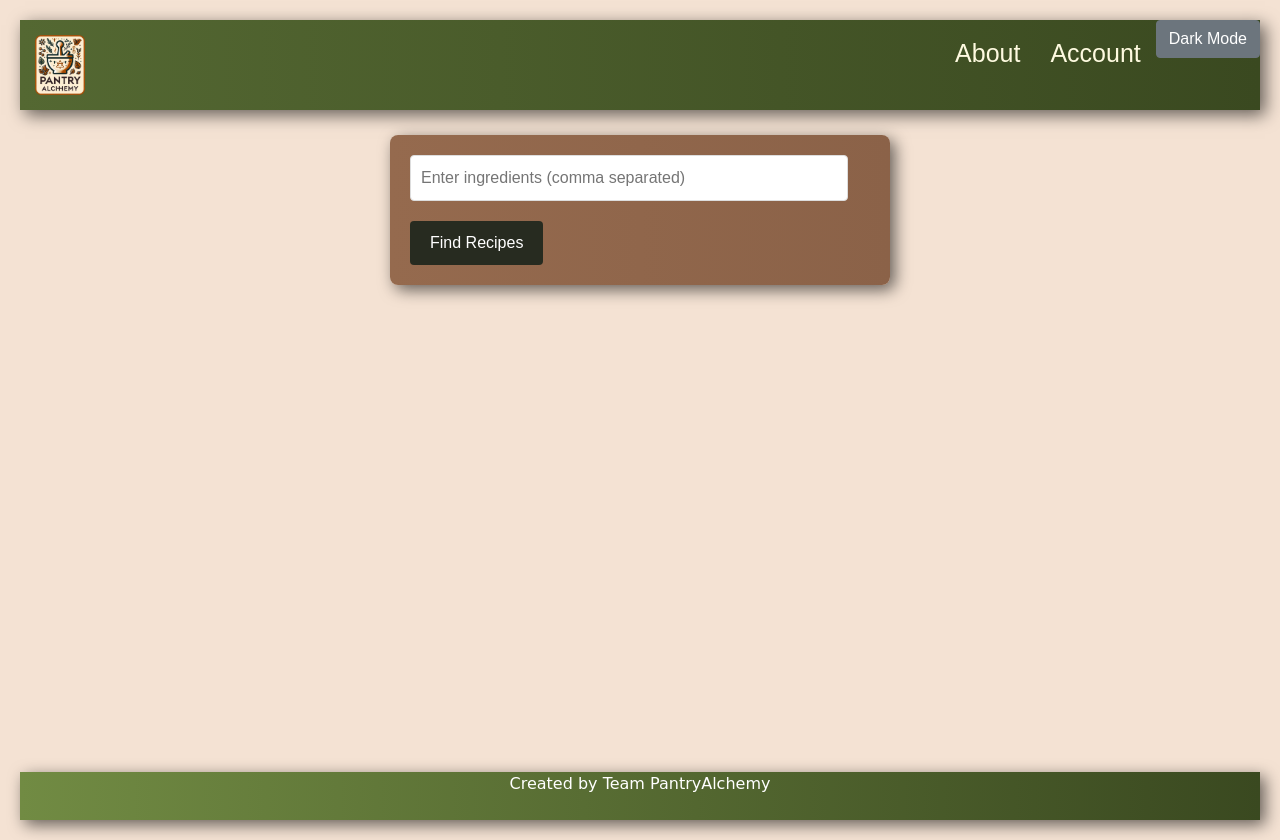
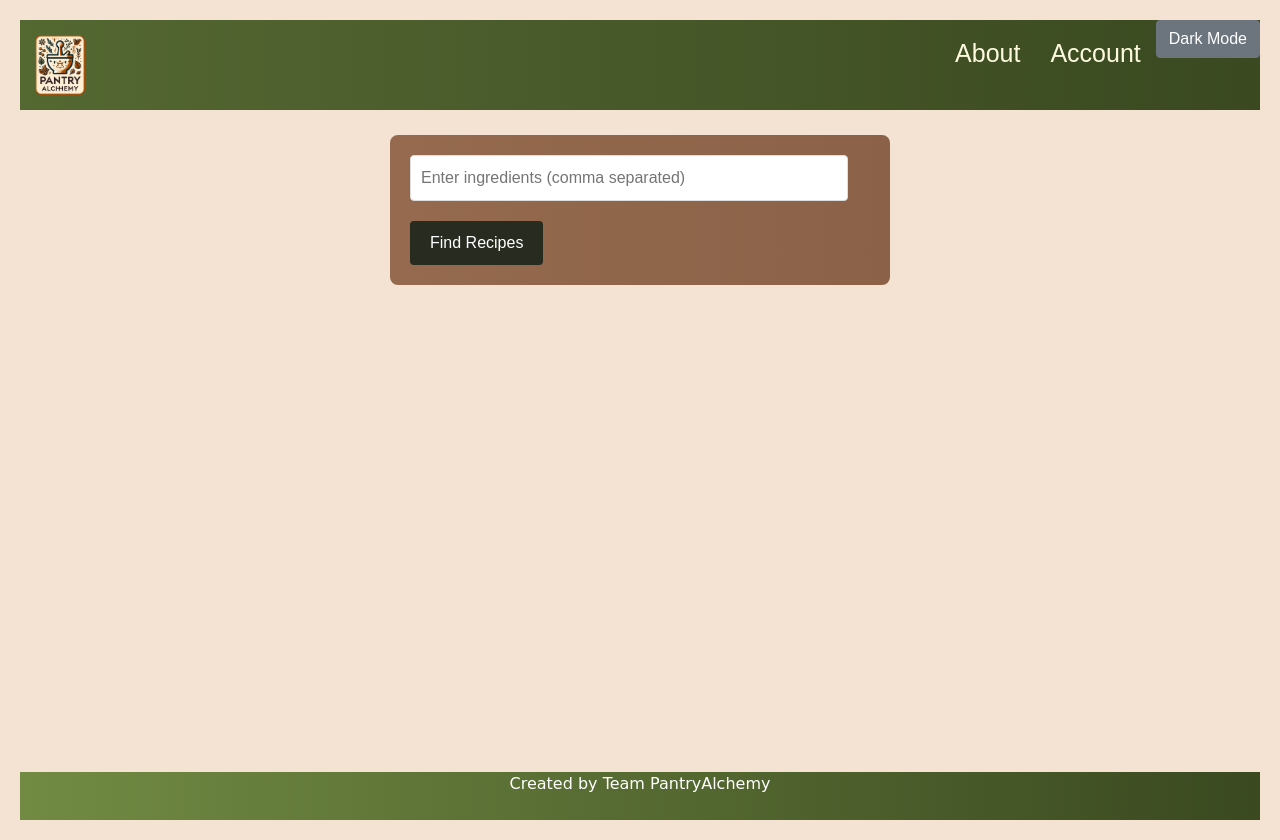
Before and after one commit to abbybrink/PantryAlchemy, a Flask app: page / in a window 1280 px wide. Run offline with Flask 2, Linux system fonts and the light colour scheme; some libraries are stand-ins or nearby versions.

Commit message:
i commented out the shadows. if u guys like it, we can uncomment it

```diff
--- a/static/styles/stylesheet.css
+++ b/static/styles/stylesheet.css
@@ -30,9 +30,8 @@ form {
    background: linear-gradient(to right, #956a4e, #8b6248);
    padding: 20px;
    border-radius: 8px;
-   /*box-shadow: 10px 10px 5px rgba(0,0,0,0.1);*/
-   box-shadow:
-      0.3em 0.3em 1em rgba(4, 4, 4, 0.6);
+   /* box-shadow:
+      0.3em 0.3em 1em rgba(4, 4, 4, 0.6); */
    max-width: 500px;
    margin: 20px auto;
 }
@@ -72,7 +71,7 @@ button:hover {
    background-color: #fff;
    padding: 20px;
    border-radius: 8px;
-   box-shadow: 0 4px 8px rgba(0, 0, 0, 0.1);
+   /* box-shadow: 0 4px 8px rgba(0, 0, 0, 0.1); */
    transition: transform 0.3s, box-shadow 0.3s;
    display: flex; /* Add this line to make it a flex container */
 }
@@ -159,8 +158,8 @@ button:hover {
 .taskbar {
    background: linear-gradient(to right, #546832, #3a4920);
    overflow: hidden;
-   box-shadow:
-      0.3em 0.3em 1em rgba(4, 4, 4, 0.6);
+   /* box-shadow:
+      0.3em 0.3em 1em rgba(4, 4, 4, 0.6); */
 }
 
 .taskbar ul {
@@ -218,8 +217,8 @@ nav{
    /*background-color: #3c5123;*/
    background: linear-gradient(to right, #3d4c23, #19210e);
    overflow: hidden;
-   box-shadow:
-      0.3em 0.3em 1em rgba(4, 4, 4, 0.6);
+   /* box-shadow:
+      0.3em 0.3em 1em rgba(4, 4, 4, 0.6); */
 }
 
 .dark-mode .taskbar li a:hover {
@@ -228,8 +227,8 @@ nav{
 
 .dark-mode footer{
    background: linear-gradient(to right, #465728, #252f14) !important;
-   box-shadow:
-      0.3em 0.3em 1em rgba(4, 4, 4, 0.6);
+   /* box-shadow:
+      0.3em 0.3em 1em rgba(4, 4, 4, 0.6); */
 }
 
 .dark-mode button {
@@ -243,8 +242,8 @@ nav{
 
 .dark-mode form {
    background: linear-gradient(to right, #694b37, #4a3426);
-   box-shadow:
-      0.3em 0.3em 1em rgba(4, 4, 4, 0.6);
+   /* box-shadow:
+      0.3em 0.3em 1em rgba(4, 4, 4, 0.6); */
 }
 .recipe-grid {
    display: grid;
@@ -277,8 +276,8 @@ nav{
    font-size: 1em;
    color: white;
    background: linear-gradient(to right, #718b43, #3a4920);
-   box-shadow:
-      0.3em 0.3em 1em rgba(4, 4, 4, 0.6);
+   /* box-shadow:
+      0.3em 0.3em 1em rgba(4, 4, 4, 0.6); */
 }
 
 #page-container {
```
